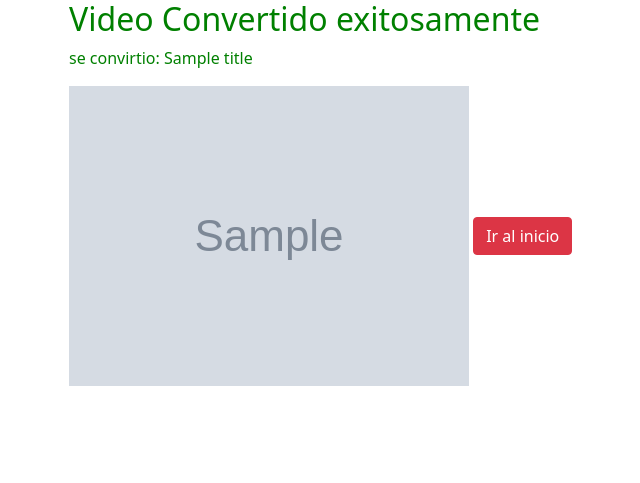
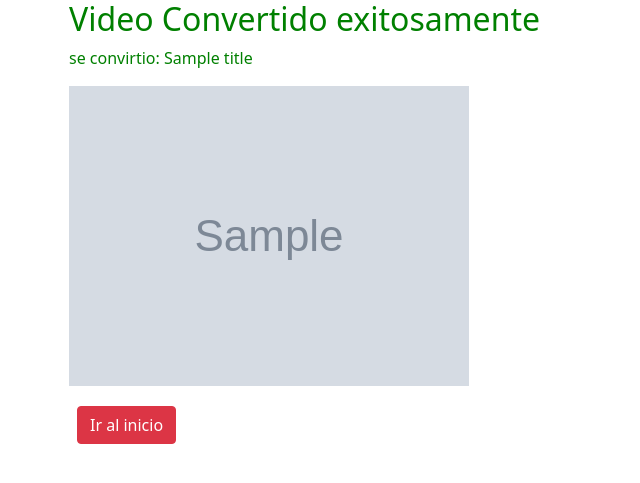
Before and after one commit to Jose-Puente2001/Youtube-Converter, a Flask app: template templates/convertidor.html in a window 1280 px wide. Shown: the top 483 px of the page, without its empty margins (13-653 px from the left). Run offline with Flask 2, Linux system fonts and the light colour scheme; the template is opened without the code that fills it: most values are stand-ins (such as "Sample title", 1, 10 or a date in 2020); grey boxes marked "Sample" are stand-in pictures.

Commit message:
ajuste del boton del ir al inicio

```diff
--- a/app.py
+++ b/app.py
@@ -19,7 +19,7 @@ def ConvertidorMp4():
         title = video.title
         imagen = video.thumb
         best = video.getbest(preftype='mp4')
-        filename = best.download()
+        best.download()
         return render_template('convertidor.html', title=title, imagen=imagen)
 
 
--- a/static/css/style.css
+++ b/static/css/style.css
@@ -16,3 +16,9 @@ body{
  margin: -5px 0px 0px -5px;
 
 }
+
+#button__inicio{
+
+ padding: 20px;
+
+}
--- a/templates/convertidor.html
+++ b/templates/convertidor.html
@@ -2,9 +2,15 @@
 
 {% block content %}
 
+<div class="row">
+<div class="col-9">
 <h2>Video Convertido exitosamente</h2>
 <p>se convirtio: {{ title }} </p>
 <img src="{{ imagen }}" alt="imagen">
+</div>
+<div class="col-4" id="button__inicio">
 <a href="/" class="btn btn-danger">Ir al inicio</a>
+</div>
+</div>
 
 {% endblock %}
```
